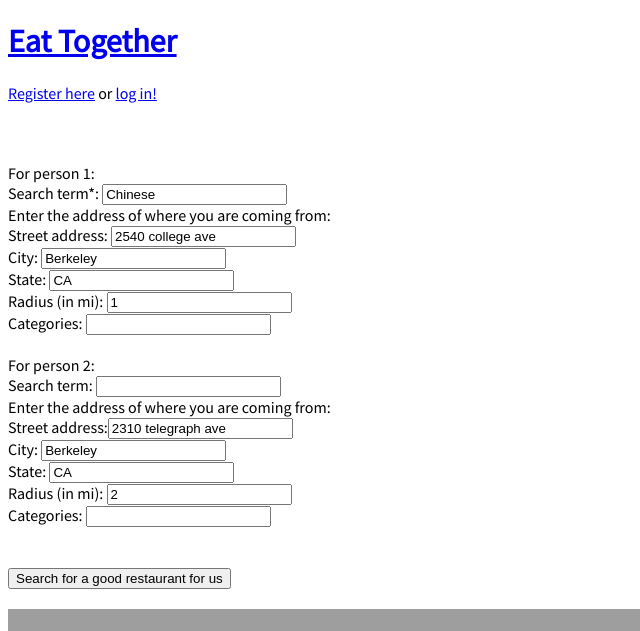
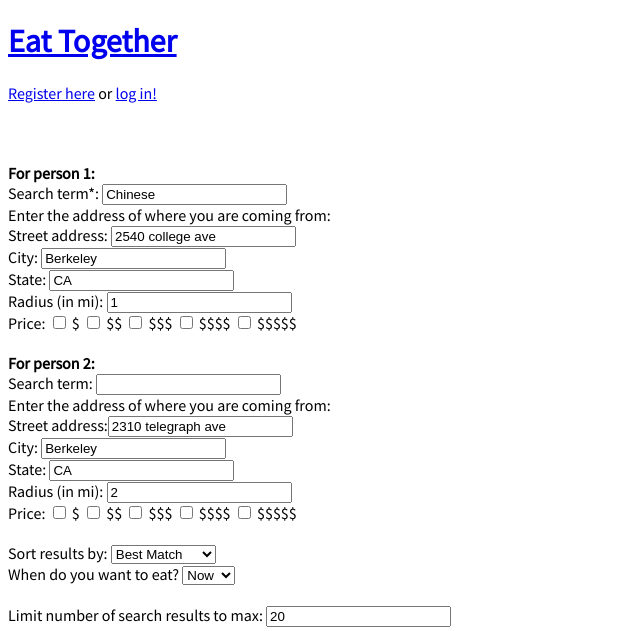
Before and after one commit to kmjch/HB-project, a Flask app: page / in a window 1280 px wide. Shown: the top 631 px of the page, without its empty margins (0-640 px from the left). Run offline with Flask 2, Linux system fonts and the light colour scheme; a map, chart or similar area stays blank; some libraries are stand-ins or nearby versions; grey boxes are pictures that could not be loaded.

Commit message:
added price filter, sort_by, time open, limit num of search results but not fully working yet

```diff
--- a/server.py
+++ b/server.py
@@ -3,6 +3,8 @@ import sys
 import googlemaps
 import requests
 import yelp
+import time
+import datetime
 
 from jinja2 import StrictUndefined
 
@@ -37,32 +39,52 @@ def index():
 @app.route('/search.json')
 def search_process():
 
+    # processing search parameters for person 1
     term1 = request.args.get("term1")
     st_address1 = request.args.get("st_address1")
     city1 = request.args.get("city1")
     state1 = request.args.get("state1")
     radius1 = request.args.get("radius1")
+    price1 = str(request.args.get("price1"))
+
+    # processing search parameters for person 2
     term2 = request.args.get("term2")
     st_address2 = request.args.get("st_address2")
     city2 = request.args.get("city2")
     state2 = request.args.get("state2")
     radius2 = request.args.get("radius2")
-    latitude, longitude = midpt_formula(combine_coordinates_for_midpt(geocoding(st_address1, city1, state1), geocoding(st_address2, city2, state2)))
+    price2 = str(request.args.get("price2"))
+
+    time = request.args.get("time")
+    sort_by = request.args.get("sort_by")
+    limit = request.args.get("limit")
+
+    import pdb; pdb.set_trace()
+
+    mid_lat, mid_lng = midpt_formula(combine_coordinates_for_midpt(geocoding(st_address1, city1, state1), geocoding(st_address2, city2, state2)))
 
     params_midpt = {'term': avoid_term_duplicates(term1, term2),
-                    'latitude': latitude,
-                    'longitude': longitude,
-                    'radius': mi_to_m(stricter_radius(radius1, radius2))}
+                    'latitude': mid_lat,
+                    'longitude': mid_lng,
+                    'radius': mi_to_m(stricter_radius(radius1, radius2)),
+                    'price': avoid_price_duplicates(price1, price2),
+                    'sort_by': sort_by,
+                    'limit': limit,
+                    'open_at': process_time(time)}
 
     params_user1 = {'term': term1,
                     'latitude': geocoding(st_address1, city1, state1)[0],
                     'longitude': geocoding(st_address1, city1, state1)[1],
-                    'radius': mi_to_m(radius1)}
+                    'radius': mi_to_m(radius1),
+                    'price': price1,
+                    }
 
     params_user2 = {'term': term2,
                     'latitude': geocoding(st_address2, city2, state2)[0],
                     'longitude': geocoding(st_address2, city2, state2)[1],
-                    'radius': mi_to_m(radius2)}
+                    'radius': mi_to_m(radius2),
+                    'price': price2,
+                    }
 
     url = 'https://api.yelp.com/v3/businesses/search'
     resp = requests.get(url=url, params=params_midpt, headers={'Authorization': 'Bearer ' + os.environ['YELP_KEY']})
@@ -70,10 +92,21 @@ def search_process():
 
     results['person1'] = geocoding(st_address1, city1, state1)
     results['person2'] = geocoding(st_address2, city2, state2)
-    results['midpt'] = [latitude, longitude]
+    results['midpt'] = [mid_lat, mid_lng]
     # do a for loop for when I get more than 2 people meeting up
 
     return jsonify(results)
+
+
+def process_time(d):
+    # unixtime = time.mktime(d.timetuple())
+    pass
+
+
+def avoid_price_duplicates(price1, price2):
+    # you have '12' and '123'
+    return ','.join(list(set(price1 + price2)))
+
 
 
 def avoid_term_duplicates(term1, term2):
--- a/static/search_process.js
+++ b/static/search_process.js
@@ -1,4 +1,19 @@
 var map;
+var open_now = false;
+
+
+// toggles the form input for
+$('#choose_when').change(showField);
+
+function showField(evt) {
+  var chooseWhen = $('#choose_when').val();
+  if (chooseWhen === "now") {
+    $('#time').attr("display", "none");
+    console.log("open_now = true");
+  } else if (chooseWhen === "later") {
+    $('#time').attr("display", "block");
+  }
+}
 
 function initMap() {
   var myLatLng = {lat: 37.7886679, lng: -122.4114987};
@@ -42,18 +57,31 @@ $(document).ready(function(evt) {
   $("#search").click(function(evt) {
     evt.preventDefault();
 
+    var price1 = [];
+    $.each($("input[name='price1']:checked"), function() {
+      price1.push($(this).val());
+    });
+    var price2 = [];
+    $.each($("input[name='price2']:checked"), function() {
+      price2.push($(this).val());
+    });
+
     // creates an object out of the form input values
     var formData = {
-      term1: $('#term1').val(),
-      st_address1: $('#st_address1').val(),
-      city1: $('#city1').val(),
-      state1: $('#state1').val(),
-      radius1: $('#radius1').val(),
-      term2: $('#term2').val(),
-      st_address2: $('#st_address2').val(),
-      city2: $('#city2').val(),
-      state2: $('#state2').val(),
-      radius2: $('#radius2').val()
+      'term1': $('#term1').val(),
+      'st_address1': $('#st_address1').val(),
+      'city1': $('#city1').val(),
+      'state1': $('#state1').val(),
+      'radius1': $('#radius1').val(),
+      'term2': $('#term2').val(),
+      'st_address2': $('#st_address2').val(),
+      'city2': $('#city2').val(),
+      'state2': $('#state2').val(),
+      'radius2': $('#radius2').val(),
+      'price1': price1.join(''),
+      'price2': price2.join(''),
+      'open_now': open_now,
+      'time': $('#time').val()
     };
 
     // showing that the page is responding
@@ -78,8 +106,6 @@ $(document).ready(function(evt) {
 
 function addToMap(responses) {
 
-  var marker, html;
-
   // adding person 1 and person 2's locations
   var marker_person1 = new google.maps.Marker({
       position: {lat: responses.person1[0], lng: responses.person1[1]},
@@ -94,12 +120,14 @@ function addToMap(responses) {
   // do a for loop for when I get more than 2 people meeting up
 
   // preparing bounds, and adding new markers as I go through the for loop
-  // var markers = [];
-  // var infoWindows = [];
   var bounds = new google.maps.LatLngBounds();
+  var infoWindow = new google.maps.InfoWindow({ width: 150 });
 
   // looping through each result (up to 20) in the yelp search and extracting lat and lng
+  var marker, html;
+
   for (var i = 0; i < responses['businesses'].length; i++) {
+
     var coords = [responses.businesses[i].coordinates.latitude, responses.businesses[i].coordinates.longitude];
     var latLng = {lat: coords[0], lng: coords[1]};
     marker = new google.maps.Marker({
@@ -107,9 +135,9 @@ function addToMap(responses) {
       label: (i + 1).toString(),
       map: map
     });
-    var infoWindow = new google.maps.InfoWindow({
-      content: html
-    });
+    // infoWindow = new google.maps.InfoWindow({
+    //   content: html
+    // });
 
     // define the content of the window
     html = (
@@ -131,8 +159,18 @@ function addToMap(responses) {
       infoWindow.open(map, marker);
     });
 
+    bindInfoWindow(marker, map, infoWindow, html);
+
     // include the new marker in the boundaries of the map
     bounds.extend(marker.getPosition());
+  }
+
+  function bindInfoWindow(marker, map, infoWindow, html) {
+      google.maps.event.addListener(marker, 'click', function () {
+          infoWindow.close();
+          infoWindow.setContent(html);
+          infoWindow.open(map, marker);
+      });
   }
 
   // map will shift to include all search results
--- a/static/style.css
+++ b/static/style.css
@@ -5,3 +5,6 @@ html {
     height: 800px;
     width: 800px;
 }
+#time {
+    display: none;
+}
--- a/templates/search-form.html
+++ b/templates/search-form.html
@@ -1,13 +1,13 @@
 {% extends 'base.html' %}
 
-{% block title %}Search{% endblock %}
+{% block title %}ET: Search{% endblock %}
 
 {% block content %}
 
 <br><br>
 
 <form action="/" method="GET">
-    For person 1:<br>
+    <b>For person 1:</b><br>
     <label>Search term*: <input type="text" id="term1" name="term1" value="Chinese" required></label><br>
     <label>Enter the address of where you are coming from:<br>
         Street address: <input type="text" id="st_address1" name="st_address1" value="2540 college ave"></label><br>
@@ -15,10 +15,16 @@
     <label>State: <input type="text" id="state1" name="state1" value="CA"></label><br>
     <label>Radius (in mi): <input type="number" id="radius1" name="radius1" value="1"></label><br>
     <!-- feature to implement later: provide option for meters -->
-    <label>Categories: <input type="text" id="categories1" name="categories1"></label><br>
-    <!-- add avg rating at least, price, and when you want to meet up -->
+    <label>Price:
+        <input type="checkbox" name="price1" id="p1_price_1" value="1"> $</label>
+        <input type="checkbox" name="price1" id="p1_price_2" value="2"> $$</label>
+        <input type="checkbox" name="price1" id="p1_price_3" value="3"> $$$</label>
+        <input type="checkbox" name="price1" id="p1_price_4" value="4"> $$$$</label>
+        <input type="checkbox" name="price1" id="p1_price_5" value="5"> $$$$$</label>
+    </label>
 
-    <br>For person 2:<br>
+
+    <br><br><b>For person 2:</b><br>
 
     <label>Search term: <input type="text" id="term2" name="term2" value=""></label><br>
     <label>Enter the address of where you are coming from:<br>
@@ -26,7 +32,28 @@
     <label>City: <input type="text" id="city2" name="city2" value="Berkeley"></label><br>
     <label>State: <input type="text" id="state2" name="state2" value="CA"></label><br>
     <label>Radius (in mi): <input type="number" id="radius2" name="radius2" value="2"></label><br>
-    <label>Categories: <input type="text" id="categories2" name="categories2"></label><br>
+    <label>Price:
+        <input type="checkbox" name="price2" id="p2_price_1" value="1"> $</label>
+        <input type="checkbox" name="price2" id="p2_price_2" value="2"> $$</label>
+        <input type="checkbox" name="price2" id="p2_price_3" value="3"> $$$</label>
+        <input type="checkbox" name="price2" id="p2_price_4" value="4"> $$$$</label>
+        <input type="checkbox" name="price2" id="p2_price_5" value="5"> $$$$$</label>
+    </label>
+
+    <br><br>
+    <label>Sort results by: <select name="sort_by">
+        <option value="best_match"> Best Match</option>
+        <option value="rating"> Rating</option>
+        <option value="review_count"> Review Count</option>
+        <option value="distance"> Distance</option>
+    </select></label><br>
+    <label>When do you want to eat?
+        <select name="choose_when" id="choose_when">
+        <option value="now"> Now</option>
+        <option value="later"> Later</option>
+    </select><br>
+        <input type="datetime-local" id="time" name="time"></label><br>
+    <label>Limit number of search results to max: <input type="number" id="limit" name="limit" value="20"></label>
 
     <br><br>
     <input type="hidden" name="submitting-search-form" value="hi">
```
